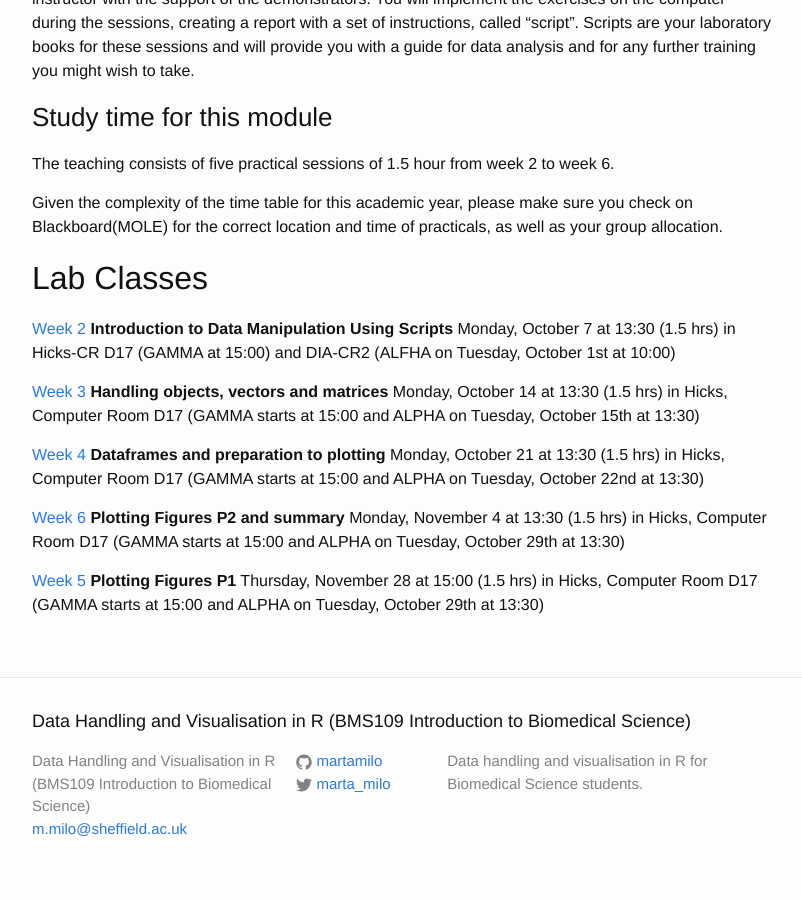
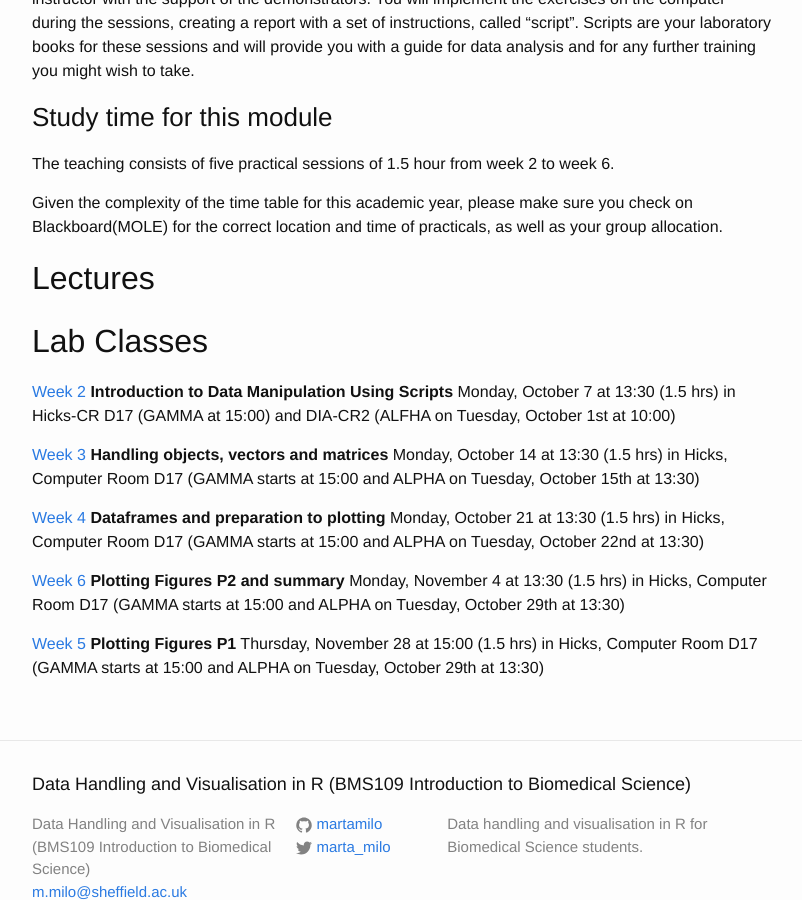
Before and after one commit to sods/R_data_handling, a Jekyll site: the page built from overview.md, in a window 1280 px wide and 900 px high, scrolled down 957 px. Shown: the whole window, without its empty margins (238-1040 px from the left). Built offline with Jekyll 4.4.1, drawn with Linux system fonts in a browser that asks for light colours.

Commit message:
Update schedule.html

```diff
--- a/_layouts/schedule.html
+++ b/_layouts/schedule.html
@@ -3,6 +3,15 @@ layout: page
 ---
 
 {{ content }}
+
+<h2>Lectures</h2>
+{% for post in site.posts reversed %}
+{% if post.layout == "lecture" %}
+{% if post.session == site.session %}
+<p><a href="{{ post.url | prepend: site.baseurl }}">{{ post.title }}</a> {% if post.tagline %}<b>{{ post.tagline }}</b>{% endif %} {{ post.date | date: "%A, %B %-d at %H:%M" }} ({{ post.length }} hrs) {% if post.venue %} in {{ post.venue }}{% endif %}</p>
+{% endif %}
+{% endif %}
+{% endfor %}
 
 <h2>Lab Classes</h2>
 {% for post in site.posts reversed %}
```
